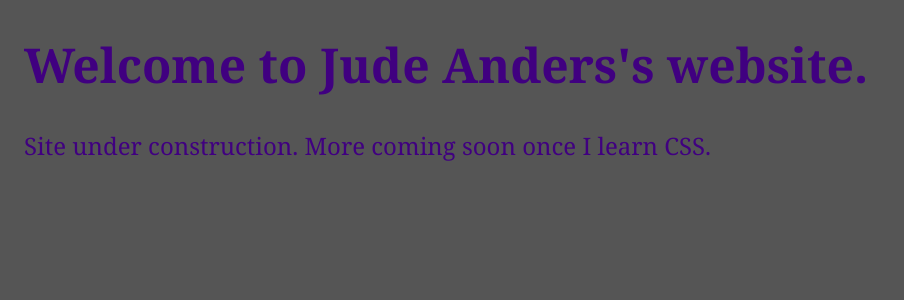
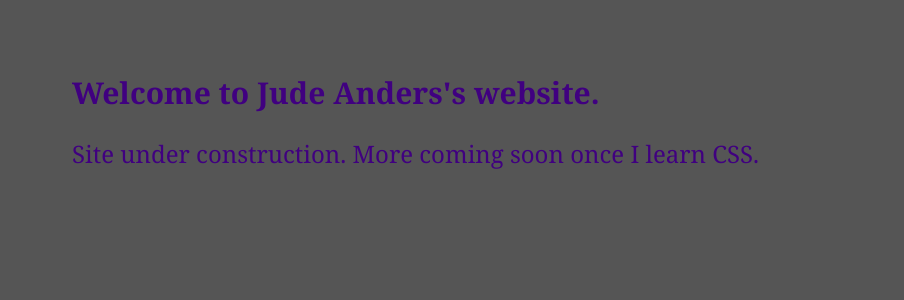
Before and after one commit to 1anderj/judeanders-website, a Jekyll site: the page built from index.html, in a window 1280 px wide. Shown: the top 300 px of the page, without its empty margins (0-904 px from the left). Built offline with Jekyll 4.4.1, drawn with Linux system fonts in a browser that asks for light colours.

Commit message:
Update default.html

```diff
--- a/_layouts/default.html
+++ b/_layouts/default.html
@@ -15,8 +15,11 @@
           font-family: "Cambria Math", "Cambria", "Chivo Mono", "Helvetica", fantasy;
           font-weight: lighter;
           font-size: 24px;
-          margin: 24px;
+          margin: 72px;
       }
+       h1 {
+         font-size: 1.25em;
+       }
     </style>
   </head>
   <body>
```
